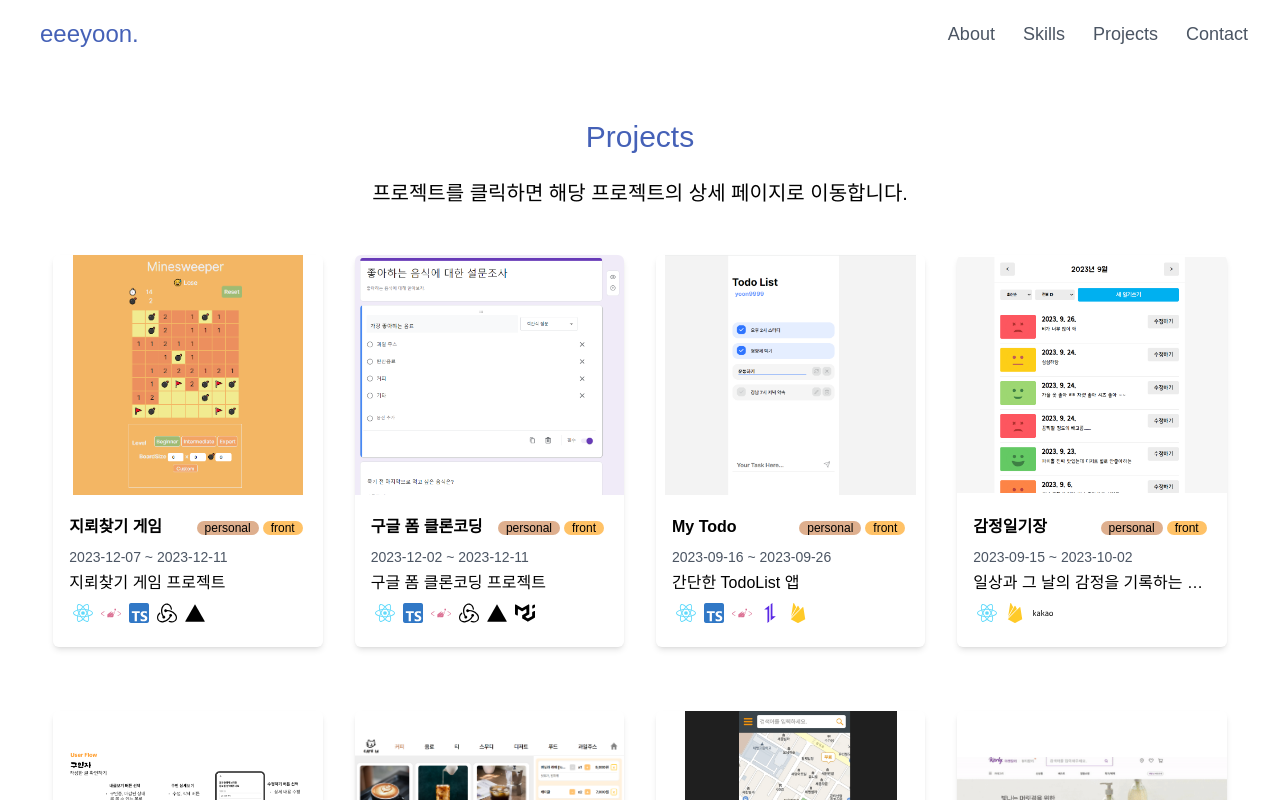
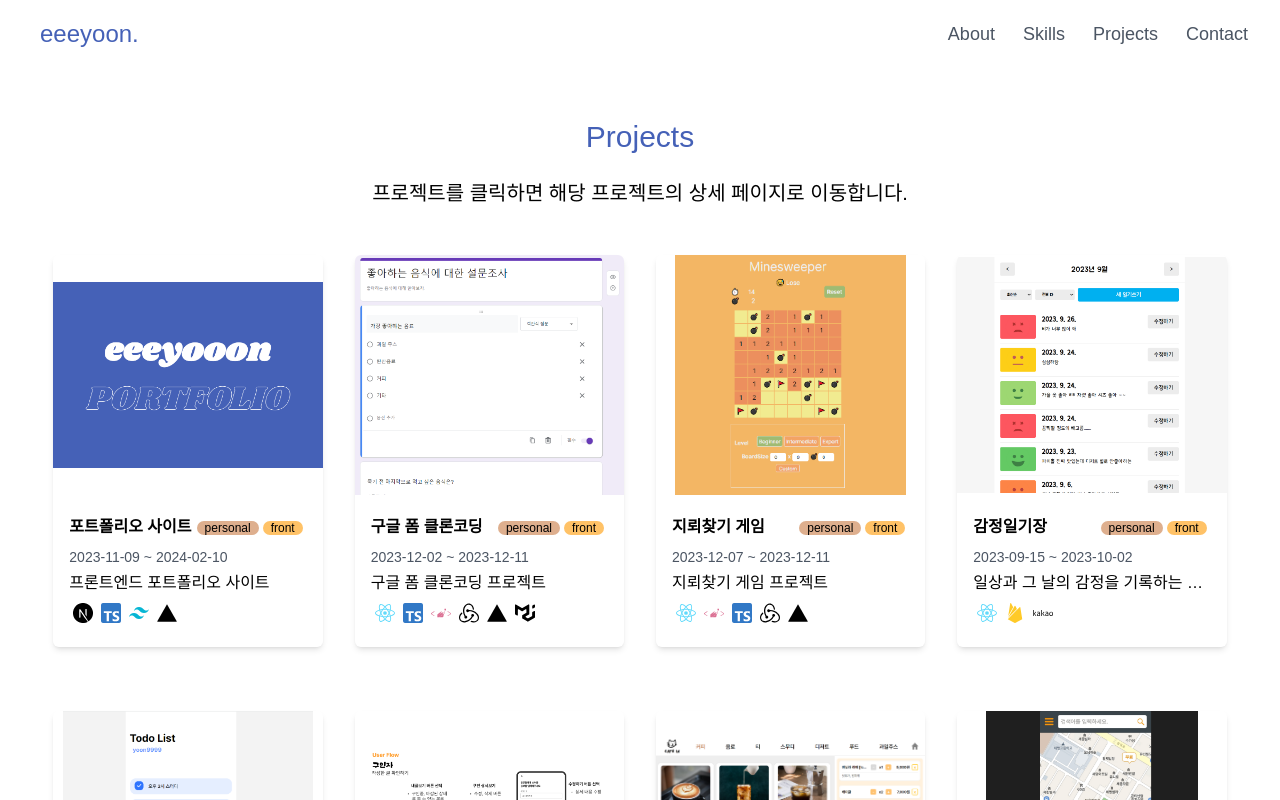
Before and after one commit to eeeyooon/portfolio, a Next.js app: page /projects in a window 1280 px wide. Built offline with nearby package versions, Linux system fonts and the light colour scheme; a web font is replaced by a local one.

Commit message:
chore: 프로젝트 데이터 추가 및 이미지 추가

```diff
--- a/data/projects/projectData.ts
+++ b/data/projects/projectData.ts
@@ -75,7 +75,7 @@ export const projects: Projects[] = [
     category: ["team", "front"],
     path: "jeju-brokerage",
     featured: true,
-    stacks: ["react", "styledComponents", "axios", "spring"],
+    stacks: ["react", "styledComponents", "axios", "spring", "kakao"],
     githubUrl: "https://github.com/goormthon/frontend",
     docsUrl:
       "https://www.notion.so/eeeyooon/7436eeea62724ae1bbc26bce91980b50?pvs=4",
@@ -203,4 +203,27 @@ export const projects: Projects[] = [
     serviceUrl: "https://eeeyooon-emotion-diary.web.app/",
     images: 3,
   },
+  {
+    title: "포트폴리오 사이트",
+    intro: "프론트엔드 포트폴리오 사이트",
+    description:
+      "프론트엔드 개발자를 준비하면서 진행했던 프로젝트, 프론트엔드 개발 스택 등을 한번에 확인할 수 있는 포트폴리오 사이트를 구현하였습니다. 편리한 탐색을 위해 헤더 메뉴 혹은 화살표 버튼을 통한 스크롤 이동이 가능하도록 구현하며 각각의 프로젝트를 클릭하면 세부 내용을 확인할 수 있는 페이지로 이동합니다.",
+    points: [
+      "타이핑 효과를 주는 커스텀 훅을 만들어 로고에 타이핑 효과를 적용하고, `FramerMotion`을 사용하여 슬롯 머신 효과를 구현.",
+      "프로젝트 이미지 슬라이더 기능 구현.",
+      "이메일, 제목, 본문만 입력하면 간편하게 이메일을 보낼 수 있는 기능 구현.",
+      "다양한 기기나 화면의 크기에 따라 자동으로 맞춤 렌더링이 되도록 반응형 웹 디자인을 구현함.",
+      "Header의 메뉴를 클릭하거나 화살표 버튼을 통한 스크롤 이동을 구현하여 편리한 탐색이 가능함.",
+    ],
+    startDate: "2023-11-09",
+    endDate: "2024-02-10",
+    category: ["personal", "front"],
+    path: "portfolio-site",
+    featured: true,
+    stacks: ["nextjs", "typescript", "tailwindcss", "vercel"],
+    githubUrl: "https://github.com/eeeyooon/portfolio",
+    docsUrl: "",
+    serviceUrl: "https://portfolio-eeeyooon.vercel.app/",
+    images: 1,
+  },
 ];
--- a/src/components/projects/ProjectGrid.tsx
+++ b/src/components/projects/ProjectGrid.tsx
@@ -7,7 +7,7 @@ type Props = {
 
 export default function ProjectGrid({ projects }: Props) {
   const sortedProjects = projects.sort((a, b) =>
-    a.startDate > b.startDate ? -1 : 1
+    a.endDate > b.endDate ? -1 : 1
   );
   return (
     <ul className="grid gap-8 grid-cols-1 sm:grid-cols-2 md:grid-cols-3 lg:grid-cols-4 mt-8 mb-14 font-scoreRegular">
```
Also changed, not shown: public/images/projects/portfolio-site.png (added).
